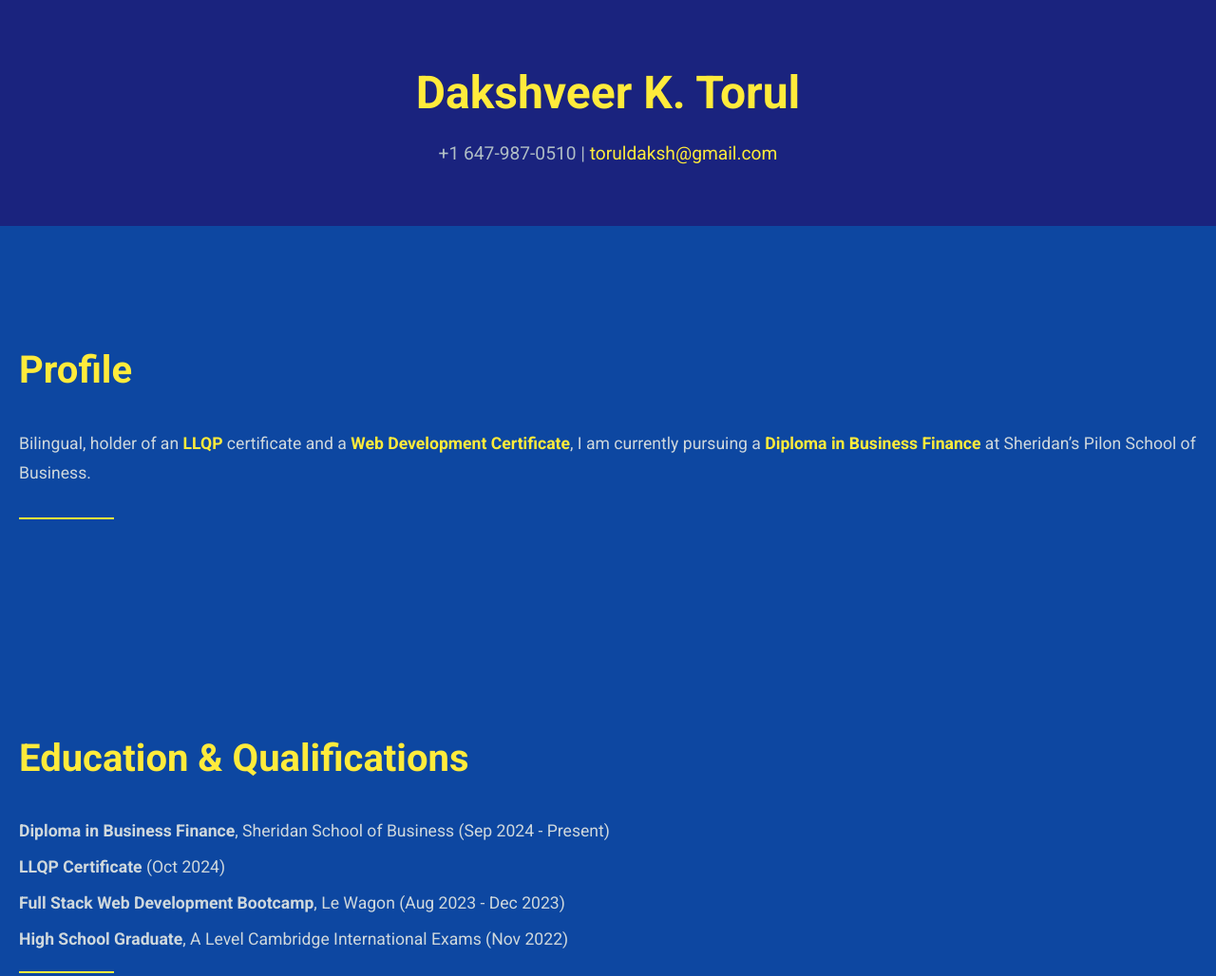
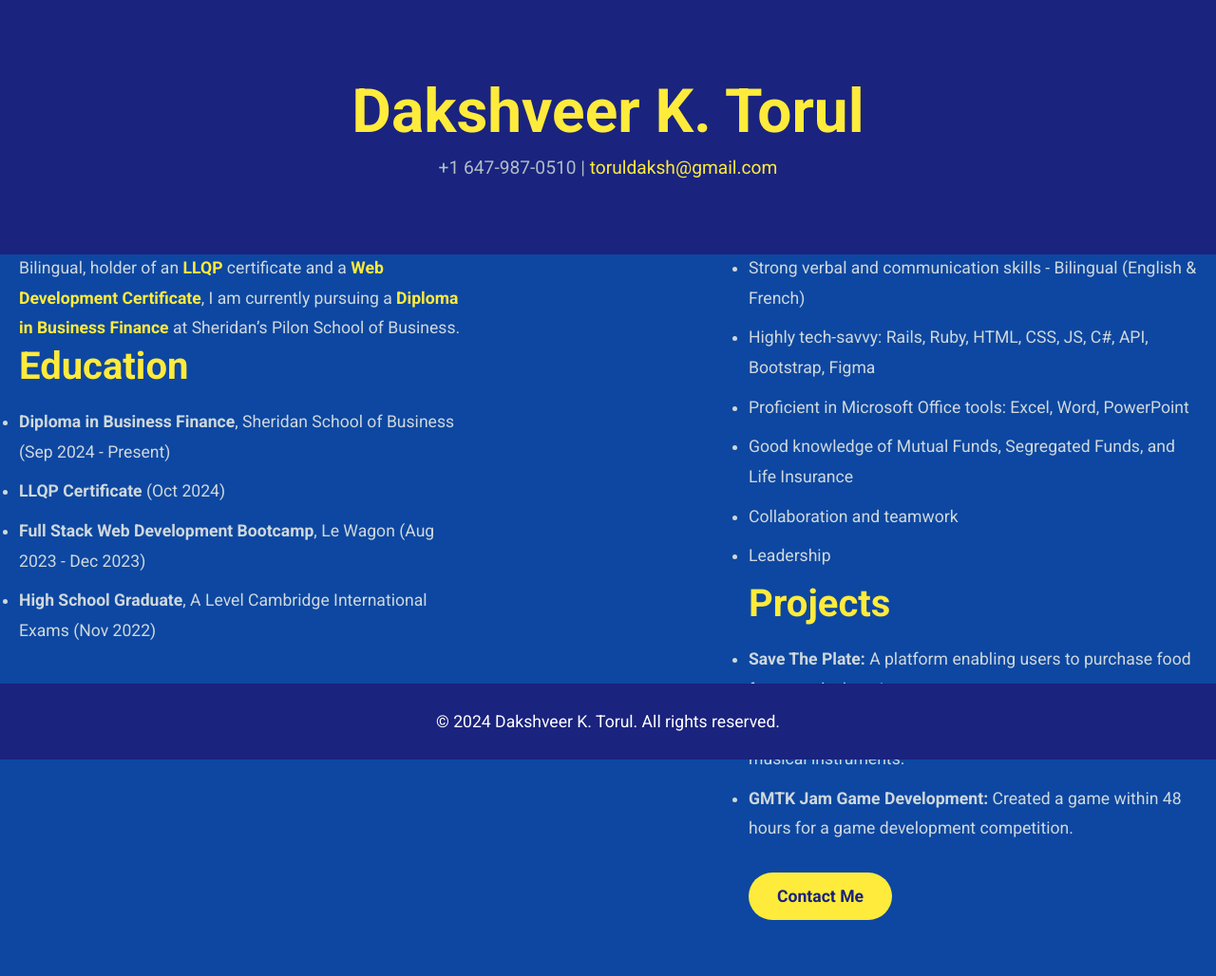
Before and after one commit to urjkue/daksh-cv-website, a plain HTML site: page index.html in a window 1280 px wide. Shown: the top 1028 px of the page at 95% size. After the commit the page ends 989 px from the top, so only its background shows below. Drawn offline with Linux system fonts and the light colour scheme.

Commit message:
Update index.html

```diff
--- a/index.html
+++ b/index.html
@@ -11,30 +11,34 @@
             margin: 0;
             padding: 0;
             box-sizing: border-box;
+            transition: all 0.3s ease;
         }
 
         body {
             font-family: 'Roboto', sans-serif;
             background-color: #0D47A1;
             color: #E0E0E0;
-            line-height: 1.6;
+            overflow-x: hidden;
+            height: 100vh;
         }
 
         /* HEADER */
         header {
             background-color: #1A237E;
-            text-align: center;
-            padding: 60px 0;
+            padding: 80px 30px;
             position: relative;
             z-index: 1;
+            text-align: center;
+            transform: translateY(100px);
+            opacity: 0;
+            animation: headerAnimation 1.5s forwards;
         }
 
         header h1 {
-            font-size: 3rem;
-            font-weight: 700;
+            font-size: 4rem;
             color: #FFEB3B;
             margin-bottom: 10px;
-            animation: slideIn 1.2s ease-out;
+            font-weight: 700;
         }
 
         header p {
@@ -45,49 +49,39 @@
         header a {
             color: #FFEB3B;
             text-decoration: none;
-            transition: 0.3s ease;
         }
 
         header a:hover {
             text-decoration: underline;
         }
 
-        /* SECTIONS */
-        section {
-            padding: 80px 20px;
-            margin-top: 40px;
-            position: relative;
+        /* LEFT SECTION */
+        .left {
+            position: absolute;
+            top: 180px;
+            left: 0;
+            padding: 20px;
+            width: 40%;
+            transform: translateX(-100%);
+            animation: slideLeft 1.5s forwards;
         }
 
-        section h2 {
+        .left h2 {
             font-size: 2.5rem;
-            font-weight: 600;
             color: #FFEB3B;
-            margin-bottom: 30px;
-            animation: fadeInUp 1s ease-in-out;
+            margin-bottom: 20px;
+            font-weight: 700;
         }
 
-        section p {
+        .left p,
+        .left ul {
             font-size: 1.1rem;
+            line-height: 1.8;
             color: #CFD8DC;
-            line-height: 1.8;
-            margin-bottom: 30px;
         }
 
-        section ul {
-            list-style: none;
-            padding: 0;
-        }
-
-        section ul li {
-            font-size: 1.1rem;
+        .left ul li {
             margin-bottom: 10px;
-            color: #CFD8DC;
-            transition: color 0.3s ease;
-        }
-
-        section ul li:hover {
-            color: #FFEB3B;
         }
 
         .highlight {
@@ -95,28 +89,49 @@
             font-weight: bold;
         }
 
-        .divider {
-            height: 2px;
-            background-color: #FFEB3B;
-            width: 100px;
-            margin: 20px 0;
-            animation: fadeInUp 1s ease-in-out;
+        /* RIGHT SECTION */
+        .right {
+            position: absolute;
+            top: 180px;
+            right: 0;
+            padding: 20px;
+            width: 40%;
+            transform: translateX(100%);
+            animation: slideRight 1.5s forwards;
         }
 
-        /* INTERACTIVE BUTTON */
-        .btn {
+        .right h2 {
+            font-size: 2.5rem;
+            color: #FFEB3B;
+            margin-bottom: 20px;
+            font-weight: 700;
+        }
+
+        .right p,
+        .right ul {
+            font-size: 1.1rem;
+            line-height: 1.8;
+            color: #CFD8DC;
+        }
+
+        .right ul li {
+            margin-bottom: 10px;
+        }
+
+        .right .btn {
             display: inline-block;
+            padding: 15px 30px;
             background-color: #FFEB3B;
             color: #1A237E;
-            padding: 15px 30px;
-            font-size: 1rem;
-            font-weight: 600;
             text-decoration: none;
-            border-radius: 25px;
-            transition: transform 0.3s ease, background-color 0.3s ease;
+            font-size: 1.1rem;
+            font-weight: 700;
+            border-radius: 30px;
+            margin-top: 20px;
+            transition: transform 0.3s, background-color 0.3s;
         }
 
-        .btn:hover {
+        .right .btn:hover {
             transform: translateY(-5px);
             background-color: #FFCA28;
         }
@@ -124,20 +139,22 @@
         /* FOOTER */
         footer {
             background-color: #1A237E;
+            padding: 30px;
             color: white;
+            position: absolute;
+            bottom: 0;
+            width: 100%;
             text-align: center;
-            padding: 30px;
-            margin-top: 60px;
         }
 
         footer p {
-            font-size: 1rem;
+            font-size: 1.1rem;
         }
 
         /* ANIMATIONS */
-        @keyframes slideIn {
+        @keyframes headerAnimation {
             from {
-                transform: translateY(-100%);
+                transform: translateY(100px);
                 opacity: 0;
             }
 
@@ -147,35 +164,41 @@
             }
         }
 
-        @keyframes fadeInUp {
+        @keyframes slideLeft {
             from {
-                transform: translateY(50px);
+                transform: translateX(-100%);
                 opacity: 0;
             }
 
             to {
-                transform: translateY(0);
+                transform: translateX(0);
                 opacity: 1;
             }
         }
 
-        /* MEDIA QUERY FOR RESPONSIVE DESIGN */
+        @keyframes slideRight {
+            from {
+                transform: translateX(100%);
+                opacity: 0;
+            }
+
+            to {
+                transform: translateX(0);
+                opacity: 1;
+            }
+        }
+
+        /* RESPONSIVE */
         @media screen and (max-width: 768px) {
             header h1 {
-                font-size: 2rem;
+                font-size: 2.5rem;
             }
 
-            section h2 {
-                font-size: 2rem;
-            }
-
-            section p {
-                font-size: 1rem;
-            }
-
-            .btn {
-                padding: 12px 25px;
-                font-size: 1rem;
+            .left,
+            .right {
+                width: 100%;
+                position: relative;
+                transform: translateX(0);
             }
         }
     </style>
@@ -189,27 +212,21 @@
         <p>+1 647-987-0510 | <a href="mailto:toruldaksh@gmail.com">toruldaksh@gmail.com</a></p>
     </header>
 
-    <!-- PROFILE SECTION -->
-    <section>
+    <!-- LEFT SECTION: Profile and Education -->
+    <div class="left">
         <h2>Profile</h2>
         <p>Bilingual, holder of an <span class="highlight">LLQP</span> certificate and a <span class="highlight">Web Development Certificate</span>, I am currently pursuing a <span class="highlight">Diploma in Business Finance</span> at Sheridan’s Pilon School of Business.</p>
-        <div class="divider"></div>
-    </section>
-
-    <!-- EDUCATION SECTION -->
-    <section>
-        <h2>Education & Qualifications</h2>
+        <h2>Education</h2>
         <ul>
             <li><strong>Diploma in Business Finance</strong>, Sheridan School of Business (Sep 2024 - Present)</li>
             <li><strong>LLQP Certificate</strong> (Oct 2024)</li>
             <li><strong>Full Stack Web Development Bootcamp</strong>, Le Wagon (Aug 2023 - Dec 2023)</li>
             <li><strong>High School Graduate</strong>, A Level Cambridge International Exams (Nov 2022)</li>
         </ul>
-        <div class="divider"></div>
-    </section>
+    </div>
 
-    <!-- SKILLS SECTION -->
-    <section>
+    <!-- RIGHT SECTION: Skills, Projects, Experience -->
+    <div class="right">
         <h2>Skills</h2>
         <ul>
             <li>Strong verbal and communication skills - Bilingual (English & French)</li>
@@ -219,33 +236,14 @@
             <li>Collaboration and teamwork</li>
             <li>Leadership</li>
         </ul>
-        <div class="divider"></div>
-    </section>
-
-    <!-- PROJECTS SECTION -->
-    <section>
         <h2>Projects</h2>
         <ul>
             <li><strong>Save The Plate:</strong> A platform enabling users to purchase food from nearby locations.</li>
             <li><strong>Melody Market:</strong> An online platform facilitating the rent of musical instruments.</li>
             <li><strong>GMTK Jam Game Development:</strong> Created a game within 48 hours for a game development competition.</li>
         </ul>
-        <div class="divider"></div>
-    </section>
-
-    <!-- PROFESSIONAL EXPERIENCE SECTION -->
-    <section>
-        <h2>Professional Experience</h2>
-        <p><strong>Salesperson and Clerk</strong>, Wellina Cosy Shop (Jan 2023 - Dec 2023)</p>
-        <ul>
-            <li>Attending to customers’ requests</li>
-            <li>Taking and fulfilling online orders</li>
-            <li>Daily reconciliation of takings with sales invoices, balancing cash float, and ensuring prompt banking</li>
-            <li>Recording daily transactions</li>
-            <li>Maintaining stock in an orderly manner and performing regular inventory counts</li>
-        </ul>
-        <div class="divider"></div>
-    </section>
+        <a href="mailto:toruldaksh@gmail.com" class="btn">Contact Me</a>
+    </div>
 
     <!-- FOOTER -->
     <footer>
```
